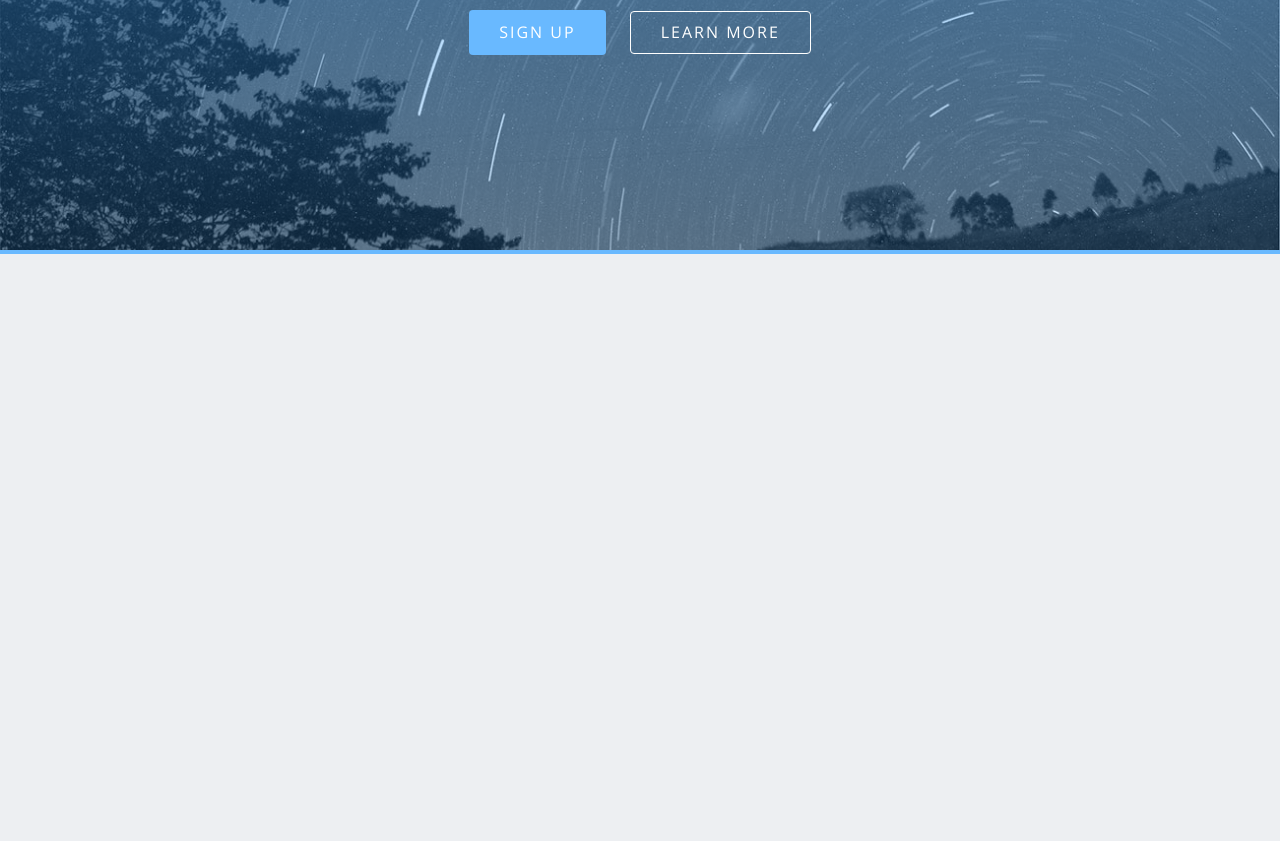
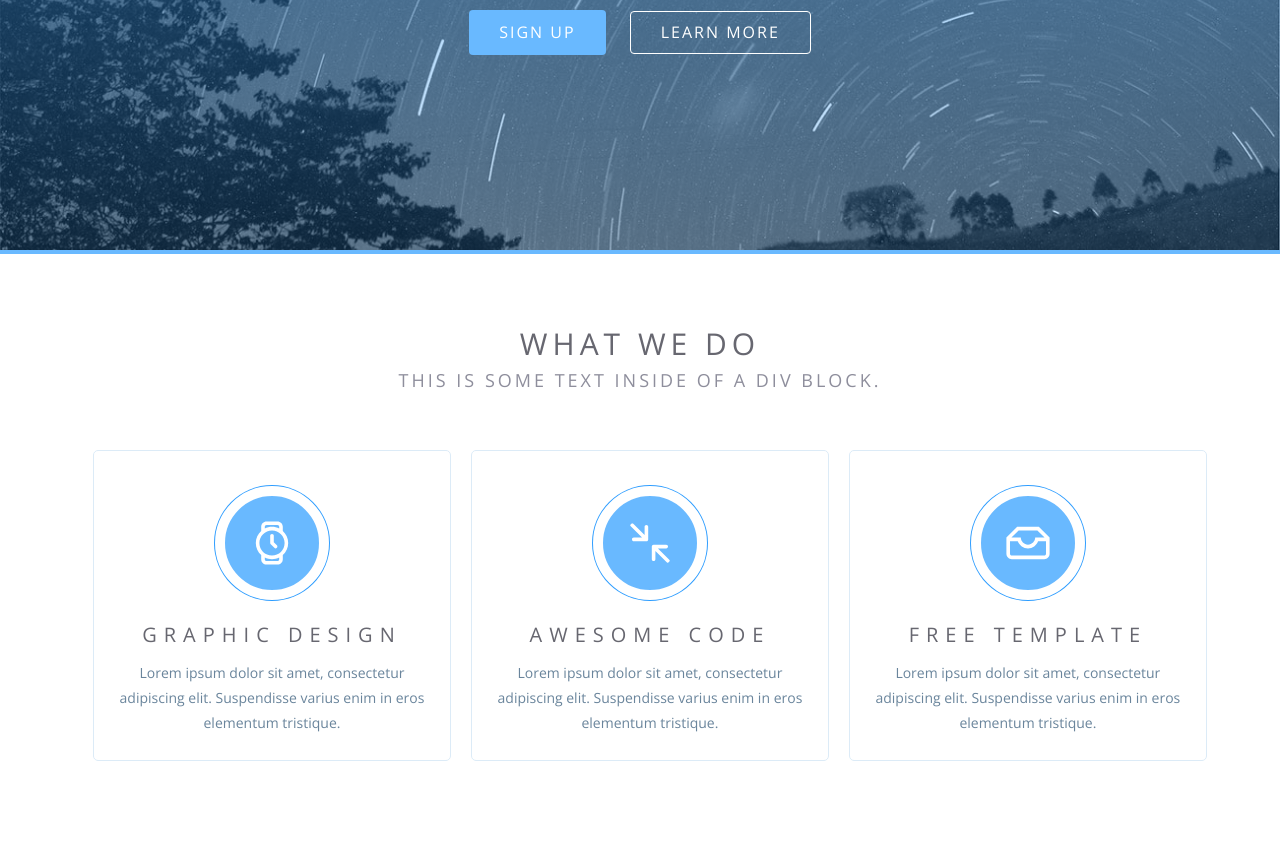
Before and after one commit to mykola-lp/velocity, a plain HTML site: page index.html in a window 1280 px wide. Shown: the part 400-1241 px from the top of the page. Before the commit the page ends 800 px from the top, so only its background shows below. Drawn offline with nearby package versions, Linux system fonts and the light colour scheme.

Commit message:
Add offer section and grid layout.

```diff
--- a/css/style.css
+++ b/css/style.css
@@ -78,6 +78,47 @@ img {
 @media (min-width: 1400px) {
   .container {
     max-width: 1320px;
+  }
+}
+
+.row {
+  width: 100%;
+  margin: 0 10px;
+}
+
+.row::after {
+  display: block;
+  content: "";
+  clear: both;
+}
+
+.row [class^="col"] {
+  float: left;
+  padding: 0 10px;
+}
+
+/* --- Grid Layout. --- */
+.col-1 { width: 8.33%; }
+.col-2 { width: 16.66%; }
+.col-3 { width: 25%; }
+.col-4 { width: 33.33%; }
+.col-5 { width: 41.66%; }
+.col-6 { width: 50%; }
+.col-7 { width: 58.33%; }
+.col-8 { width: 66.66%; }
+.col-9 { width: 75%; }
+.col-10 { width: 83.33%; }
+.col-11 { width: 91.66%; }
+.col-12 { width: 100%; }
+
+@media (max-width: 768px) {
+  .row [class^="col"] {
+    float: none;
+    margin: 10px 0;
+  }
+
+  .col {
+    width: 100%;
   }
 }
 
@@ -273,3 +314,81 @@ img {
   border-color: #2e9dff;
   color: #2e9dff;
 }
+
+/*==============================================================
+  # Offer section (What We Do).
+==============================================================*/
+.offer {
+  padding: 80px 10px;
+  background-color: #ffffff;
+  text-align: center;
+}
+
+.offer .title-group {
+  margin-bottom: 60px;
+}
+
+.title-group .heading,
+.title-group .subheading {
+  font-weight: 300;
+  text-align: center;
+  text-transform: uppercase;
+}
+
+.title-group .heading {
+  margin-top: 0;
+  margin-bottom: 16px;
+  color: #676770;
+  font-size: 30px;
+  text-align: center;
+  letter-spacing: 5px;
+}
+
+.title-group .subheading {
+  color: #8e8e9c;
+  font-size: 18px;
+  letter-spacing: 3px;
+}
+
+.offer .white-box {
+  padding: 15px;
+  border: 1px solid #dcebf7;
+  border-radius: 5px;
+  background-color: #ffffff;
+  text-align: center;
+  opacity: 1;
+  transform: translate3d(0px, 0px, 0px)
+             scale3d(1, 1, 1)
+             rotateX(0deg)
+             rotateY(0deg)
+             rotateZ(0deg)
+             skew(0deg, 0deg);
+  transform-style: preserve-3d;
+}
+
+.white-box img {
+  display: block;
+  width: 35%;
+  margin: 20px auto;
+  padding: 20px;
+  border: 10px solid #ffffff;
+  border-radius: 50%;
+  background-color: #69b9ff;
+  box-shadow: 0 0 0 1px #2e9dff;
+}
+
+.white-box h3 {
+  color: #676770;
+  font-size: 20px;
+  line-height: 30px;
+  font-weight: 300;
+  letter-spacing: 7px;
+  text-transform: uppercase;
+}
+
+.white-box p {
+  margin: 10px 0;
+  font-size: 14px;
+  line-height: 25px;
+  font-weight: 300;
+}
--- a/index.html
+++ b/index.html
@@ -25,7 +25,7 @@
       <div class="container">
         <!-- site logo naming -->
         <a class="logo" role="link" aria-current="page" aria-label="Home page" href="/">
-          <h1 class="name" role="heading">Velocity</h1>
+          <h1 class="name">Velocity</h1>
         </a>
 
         <!-- checkbox to control the icon's state -->
@@ -56,17 +56,51 @@
       <!-- Banner BEGIN -->
       <section class="banner" role="banner" aria-label="Main banner with information about Velocity">
         <div class="container">
-          <h2 class="heading" role="heading" aria-label="Main heading: This is Velocity">This is Velocity</h2>
-          <div class="subheading">
+          <h2 class="heading" aria-label="Main heading: This is Velocity">This is Velocity</h2>
+          <div class="subheading" role="heading">
             A free responsive template by team-dev
           </div>
-          <div role="none">
+          <div role="group">
             <a href="#" class="btn btn-sign-up" role="button" aria-label="Sign up now">Sign up</a>
             <a href="#" class="btn btn-learn-more" role="button" aria-label="Learn more about Velocity">Learn more</a>
           </div>
         </div>
       </section>
       <!-- Banner END -->
+
+      <!-- What We Do BEGIN -->
+      <section class="offer" role="region" aria-label="What We Do section">
+        <div class="container">
+          <div class="title-group" role="group" aria-label="Section title and description">
+            <h2 class="heading" aria-label="What we do heading">What we do</h2>
+            <div class="subheading" role="heading" aria-label="This is some text inside of a div block subheading">This is some text inside of a div block.</div>
+          </div>
+          <div class="row">
+            <div class="col col-4">
+              <div class="white-box" role="article" aria-label="Service details: Graphic Design">
+                <img src="img/icon/clock.svg" alt="Icon Clock" aria-label="Clock icon">
+                <h3>Graphic Design</h3>
+                <p>Lorem ipsum dolor sit amet, consectetur adipiscing elit. Suspendisse varius enim in eros elementum tristique.</p>
+              </div>
+            </div>
+            <div class="col col-4">
+              <div class="white-box" role="article" aria-label="Service details: Awesome code">
+                <img src="img/icon/arrows.svg" alt="Icon Arrows" aria-label="Icon Arrows">
+                <h3>Awesome code</h3>
+                <p>Lorem ipsum dolor sit amet, consectetur adipiscing elit. Suspendisse varius enim in eros elementum tristique.</p>
+              </div>
+            </div>
+            <div class="col col-4">
+              <div class="white-box" role="article" aria-label="Service details: Free template">
+                <img src="img/icon/letter.svg" alt="Icon Letter" aria-label="Icon Letter">
+                <h3>Free template</h3>
+                <p>Lorem ipsum dolor sit amet, consectetur adipiscing elit. Suspendisse varius enim in eros elementum tristique.</p>
+              </div>
+            </div>
+          </div>
+        </div>
+      </section>
+      <!-- What We Do END -->
     </main>
 
     <!-- JAVASCRIPT FILES. -->
```
Also changed, not shown: img/icon/arrows.svg (added), img/icon/clock.svg (added), img/icon/letter.svg (added).
